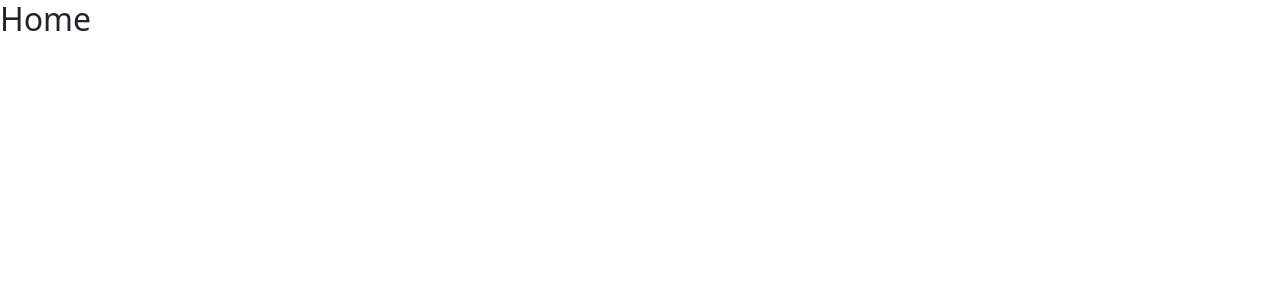
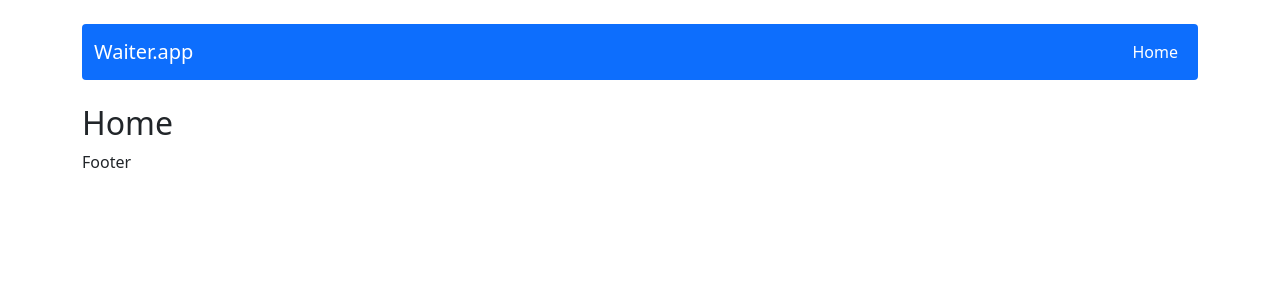
Before and after one commit to MatGom/react-waiter-app, a React (Create React App) app: page / in a window 1280 px wide. Shown: the top 300 px of the page. Built offline with nearby package versions, Linux system fonts and the light colour scheme.

Commit message:
Add NavBar

```diff
--- a/public/db/app.json
+++ b/public/db/app.json
@@ -1,3 +1,32 @@
 {
-  "tables": [{}]
+  "tables": [
+    {
+      "id": "1",
+      "status": "Free",
+      "people": "2",
+      "maxPeople": "4",
+      "bill": "0"
+    },
+    {
+      "id": "2",
+      "status": "Reserved",
+      "people": "2",
+      "maxPeople": "4",
+      "bill": "0"
+    },
+    {
+      "id": "3",
+      "status": "Busy",
+      "people": "2",
+      "maxPeople": "4",
+      "bill": "0"
+    },
+    {
+      "id": "4",
+      "status": "Cleaning",
+      "people": "2",
+      "maxPeople": "4",
+      "bill": "0"
+    }
+  ]
 }
--- a/src/App.js
+++ b/src/App.js
@@ -1,17 +1,22 @@
+import { Container } from 'react-bootstrap';
+import Header from './components/views/Header/Header';
 import { Routes, Route } from 'react-router-dom';
 import Home from './components/pages/Home/Home';
 import TablePage from './components/pages/TablePage/TablePage';
 import NotFound from './components/pages/NotFound/NotFound';
+import Footer from './components/views/Footer/Footer';
 
 const App = () => {
   return (
-    <div>
+    <Container>
+      <Header />
       <Routes>
         <Route path='/' element={<Home />} />
         <Route path='/table/:id' element={<TablePage />} />
         <Route path='*' element={<NotFound />} />
       </Routes>
-    </div>
+      <Footer />
+    </Container>
   );
 };
 
--- /dev/null
+++ b/src/components/views/Footer/Footer.js
@@ -0,0 +1,5 @@
+const Footer = () => {
+  return <div>Footer</div>;
+};
+
+export default Footer;
--- /dev/null
+++ b/src/components/views/Header/Header.js
@@ -0,0 +1,7 @@
+import NavBar from '../NavBar/NavBar';
+
+const Header = () => {
+  return <NavBar />;
+};
+
+export default Header;
--- /dev/null
+++ b/src/components/views/NavBar/NavBar.js
@@ -0,0 +1,23 @@
+import Container from 'react-bootstrap/Container';
+import Nav from 'react-bootstrap/Nav';
+import Navbar from 'react-bootstrap/Navbar';
+import { NavLink } from 'react-router-dom';
+
+const NavBar = () => {
+  return (
+    <Navbar bg='primary' variant='dark' expand='lg' className='mt-4 mb-4 rounded'>
+      <Container>
+        <Navbar.Brand as={NavLink} to='/'>
+          Waiter.app
+        </Navbar.Brand>
+        <Nav className='ms-auto'>
+          <Nav.Link as={NavLink} to='/'>
+            Home
+          </Nav.Link>
+        </Nav>
+      </Container>
+    </Navbar>
+  );
+};
+
+export default NavBar;
```
